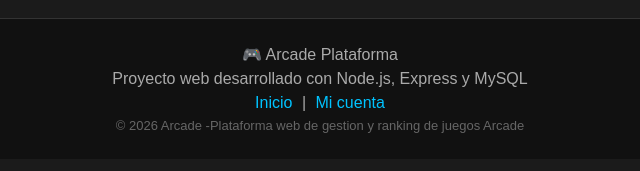
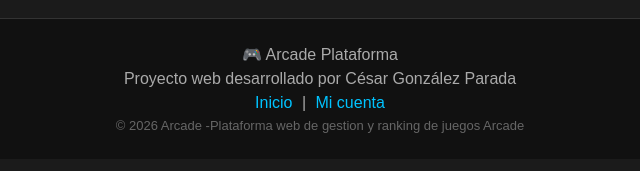
Before and after one commit to cesargonpar/arcade-platform, a website: page public/index.html in a window 1280 px wide. Shown: the part 235-406 px from the top of the page, 320-960 px from the left. Drawn offline with Linux system fonts and the light colour scheme; no server answers.

Commit message:
Ajuste Footer

```diff
--- a/public/index.html
+++ b/public/index.html
@@ -37,7 +37,7 @@
     <p>🎮 Arcade Plataforma</p>
 
     <p>
-      Proyecto web desarrollado con Node.js, Express y MySQL
+     Proyecto web desarrollado por César González Parada
     </p>
 
     <p class="footer-links">
```
Also changed, not shown: public/admin.html (+1 -1 lines), public/cuenta.html (+1 -1 lines), public/juego.html (+1 -1 lines), public/login.html (+1 -1 lines), public/register.html (+1 -1 lines).
